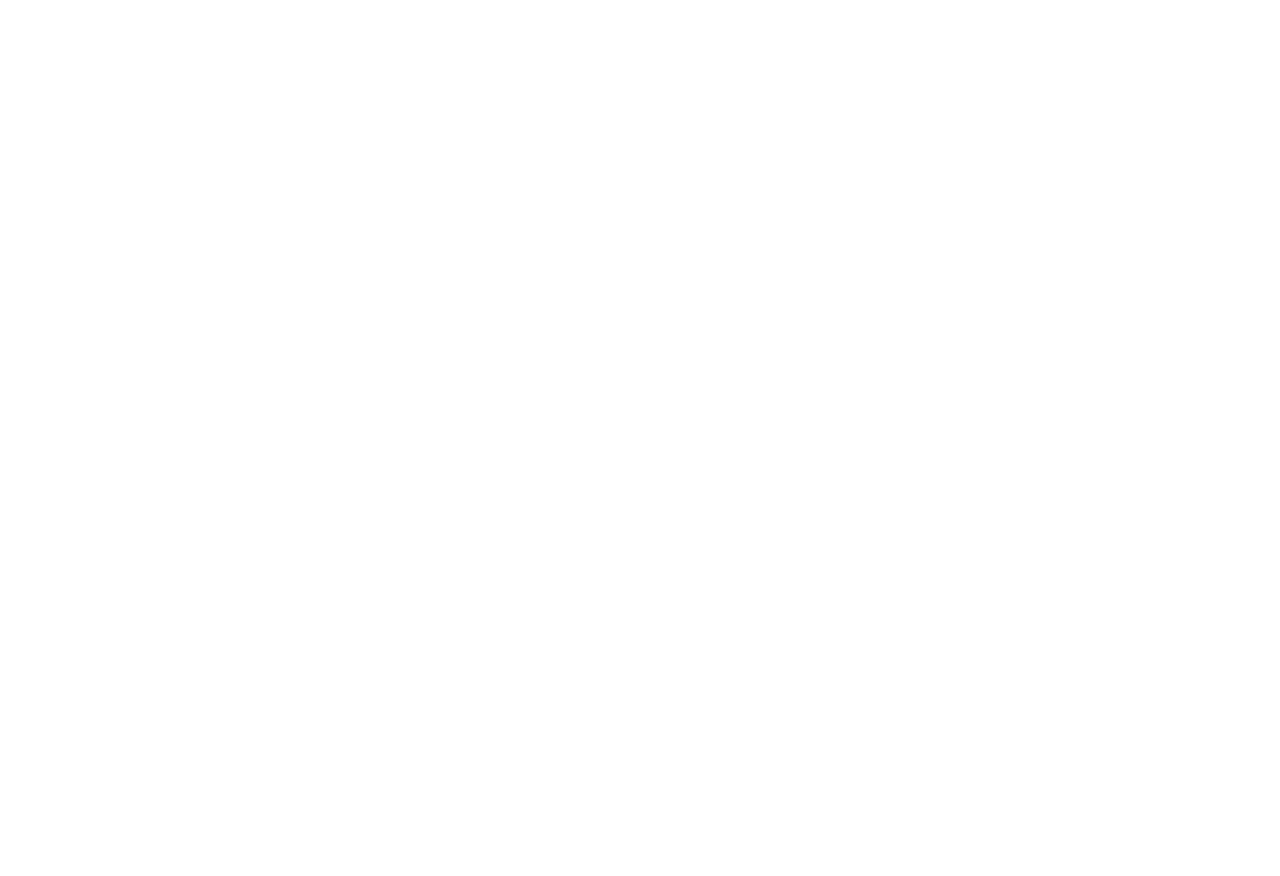
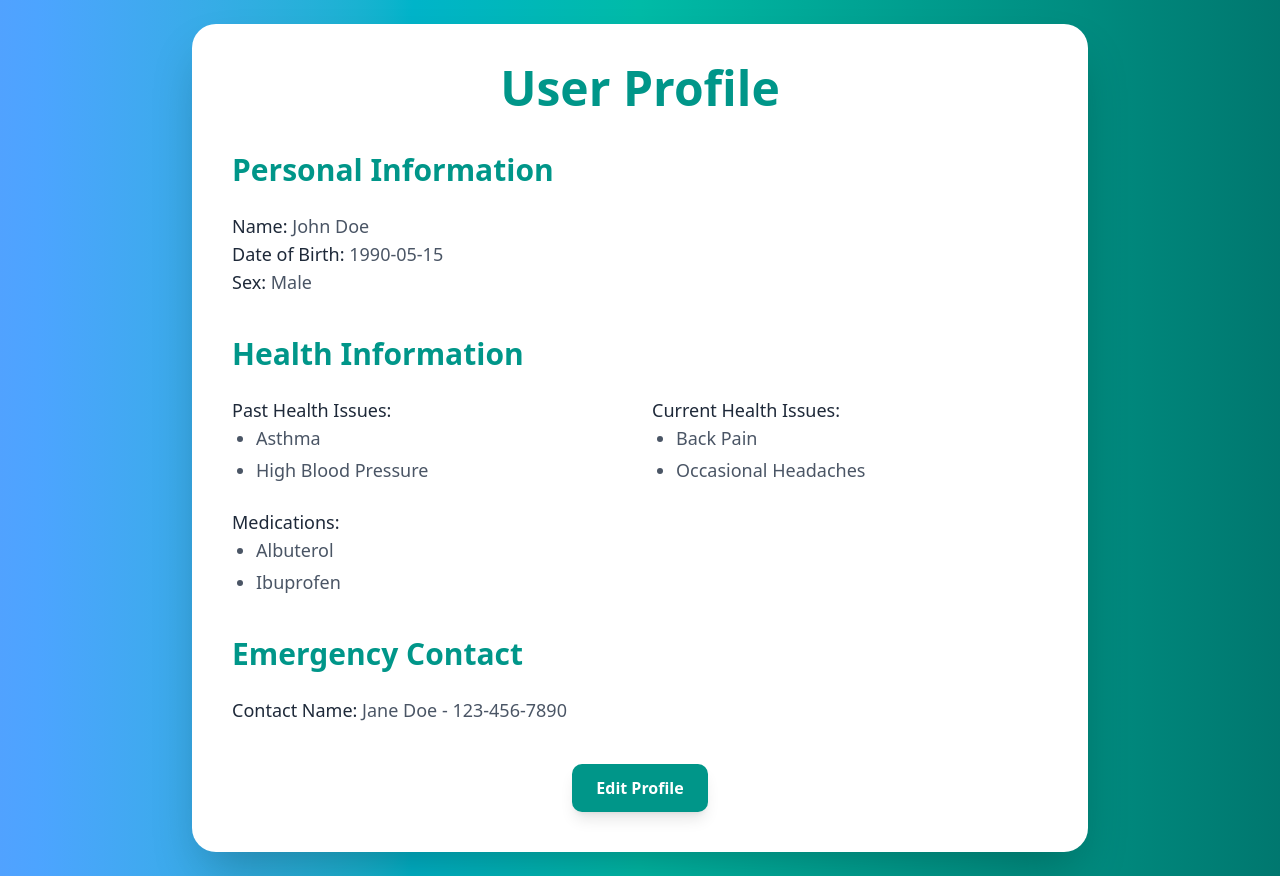
Before and after one commit to RITIK-CHAUDHRY/ilaaze-e-36, a React (Vite) app in the folder client/: page /User in a window 1280 px wide. Before the commit this address had no page. Before the commit the page ends 800 px from the top, so only its background shows below. Built offline with nearby package versions, Linux system fonts and the light colour scheme.

Commit message:
userprofile

```diff
--- a/client/src/App.tsx
+++ b/client/src/App.tsx
@@ -5,6 +5,8 @@
 import "slick-carousel/slick/slick.css";
 import "slick-carousel/slick/slick-theme.css";
 import DoctorProfileUI from './pages/Doctor/profile';
+import UserProfilePage from './pages/User/UserPage';
+
 
 
 function App() {
@@ -15,6 +17,8 @@
           <Route path="/" element={<Home />} />
           <Route path="/dashboard" element={<Dashboard />} />
           <Route path="/doctor" element={<DoctorProfileUI/>}/>
+          <Route path="/User" element={<UserProfilePage/>}/>
+
         </Routes>
       </BrowserRouter>
     </ThemeProvider>
--- /dev/null
+++ b/client/src/pages/User/UserPage.tsx
@@ -0,0 +1,175 @@
+import React, { useState } from 'react';
+
+interface UserProfile {
+  name: string;
+  dob: string;
+  sex: string;
+  pastIssues: string[];
+  currentIssues: string[];
+  medications: string[];
+  emergencyContact: string;
+}
+
+const UserProfilePage: React.FC = () => {
+  // Static dummy data for now
+  const [userProfile, setUserProfile] = useState<UserProfile>({
+    name: 'John Doe',
+    dob: '1990-05-15',
+    sex: 'Male',
+    pastIssues: ['Asthma', 'High Blood Pressure'],
+    currentIssues: ['Back Pain', 'Occasional Headaches'],
+    medications: ['Albuterol', 'Ibuprofen'],
+    emergencyContact: 'Jane Doe - 123-456-7890',
+  });
+
+  const [isEditing, setIsEditing] = useState<boolean>(false);
+  const [editedProfile, setEditedProfile] = useState<UserProfile>(userProfile);
+
+  const handleChange = (e: React.ChangeEvent<HTMLInputElement | HTMLTextAreaElement>) => {
+    const { name, value } = e.target;
+    setEditedProfile({ ...editedProfile, [name]: value });
+  };
+
+  const handleSave = () => {
+    setUserProfile(editedProfile); // Update the user profile with the edited data
+    setIsEditing(false); // Close the edit mode
+  };
+
+  return (
+    <div className="min-h-screen bg-gradient-to-r from-blue-400 via-teal-500 to-teal-700 flex items-center justify-center p-6">
+      <div className="w-full max-w-4xl bg-white p-10 rounded-3xl shadow-2xl">
+        <h1 className="text-5xl font-extrabold text-center text-teal-600">User Profile</h1>
+
+        {/* Personal Information */}
+        <div className="mt-10">
+          <h2 className="text-3xl font-semibold text-teal-600 mb-6">Personal Information</h2>
+          <div className="grid grid-cols-1 md:grid-cols-2 gap-6">
+            <div className="text-lg text-gray-600">
+              <p><strong className="font-medium text-gray-800">Name:</strong> {isEditing ? (
+                <input
+                  type="text"
+                  name="name"
+                  value={editedProfile.name}
+                  onChange={handleChange}
+                  className="mt-1 p-2 border border-teal-300 rounded-md focus:outline-none focus:ring-2 focus:ring-teal-400"
+                />
+              ) : userProfile.name}</p>
+              <p><strong className="font-medium text-gray-800">Date of Birth:</strong> {isEditing ? (
+                <input
+                  type="date"
+                  name="dob"
+                  value={editedProfile.dob}
+                  onChange={handleChange}
+                  className="mt-1 p-2 border border-teal-300 rounded-md focus:outline-none focus:ring-2 focus:ring-teal-400"
+                />
+              ) : userProfile.dob}</p>
+              <p><strong className="font-medium text-gray-800">Sex:</strong> {isEditing ? (
+                <input
+                  type="text"
+                  name="sex"
+                  value={editedProfile.sex}
+                  onChange={handleChange}
+                  className="mt-1 p-2 border border-teal-300 rounded-md focus:outline-none focus:ring-2 focus:ring-teal-400"
+                />
+              ) : userProfile.sex}</p>
+            </div>
+          </div>
+        </div>
+
+        {/* Health Information */}
+        <div className="mt-10">
+          <h2 className="text-3xl font-semibold text-teal-600 mb-6">Health Information</h2>
+          <div className="grid grid-cols-1 md:grid-cols-2 gap-6">
+            <div className="text-lg text-gray-600">
+              <p><strong className="font-medium text-gray-800">Past Health Issues:</strong></p>
+              <ul className="list-disc pl-6 space-y-1">
+                {isEditing ? (
+                  <textarea
+                    name="pastIssues"
+                    value={editedProfile.pastIssues.join(', ')}
+                    onChange={handleChange}
+                    className="mt-1 p-2 border border-teal-300 rounded-md focus:outline-none focus:ring-2 focus:ring-teal-400 w-full"
+                  />
+                ) : (
+                  userProfile.pastIssues.map((issue, idx) => (
+                    <li key={idx}>{issue}</li>
+                  ))
+                )}
+              </ul>
+            </div>
+
+            <div className="text-lg text-gray-600">
+              <p><strong className="font-medium text-gray-800">Current Health Issues:</strong></p>
+              <ul className="list-disc pl-6 space-y-1">
+                {isEditing ? (
+                  <textarea
+                    name="currentIssues"
+                    value={editedProfile.currentIssues.join(', ')}
+                    onChange={handleChange}
+                    className="mt-1 p-2 border border-teal-300 rounded-md focus:outline-none focus:ring-2 focus:ring-teal-400 w-full"
+                  />
+                ) : (
+                  userProfile.currentIssues.map((issue, idx) => (
+                    <li key={idx}>{issue}</li>
+                  ))
+                )}
+              </ul>
+            </div>
+
+            <div className="text-lg text-gray-600">
+              <p><strong className="font-medium text-gray-800">Medications:</strong></p>
+              <ul className="list-disc pl-6 space-y-1">
+                {isEditing ? (
+                  <textarea
+                    name="medications"
+                    value={editedProfile.medications.join(', ')}
+                    onChange={handleChange}
+                    className="mt-1 p-2 border border-teal-300 rounded-md focus:outline-none focus:ring-2 focus:ring-teal-400 w-full"
+                  />
+                ) : (
+                  userProfile.medications.map((med, idx) => (
+                    <li key={idx}>{med}</li>
+                  ))
+                )}
+              </ul>
+            </div>
+          </div>
+        </div>
+
+        {/* Emergency Contact */}
+        <div className="mt-10">
+          <h2 className="text-3xl font-semibold text-teal-600 mb-6">Emergency Contact</h2>
+          <div className="text-lg text-gray-600">
+            <p><strong className="font-medium text-gray-800">Contact Name:</strong> {isEditing ? (
+              <input
+                type="text"
+                name="emergencyContact"
+                value={editedProfile.emergencyContact}
+                onChange={handleChange}
+                className="mt-1 p-2 border border-teal-300 rounded-md focus:outline-none focus:ring-2 focus:ring-teal-400"
+              />
+            ) : userProfile.emergencyContact}</p>
+          </div>
+        </div>
+
+        {/* Edit Profile Button */}
+        <div className="mt-10 text-center">
+          <button
+            onClick={() => {
+              if (isEditing) {
+                handleSave(); // Save changes when in editing mode
+              } else {
+                setIsEditing(true); // Enable editing mode
+              }
+            }}
+            className="px-6 py-3 bg-teal-600 text-white font-bold rounded-lg shadow-lg hover:bg-teal-700 transition"
+          >
+            {isEditing ? 'Save Changes' : 'Edit Profile'}
+          </button>
+        </div>
+      </div>
+    </div>
+  );
+};
+
+export default UserProfilePage;
```
Also changed, not shown: client/src/context/AppContext.tsx (added).
